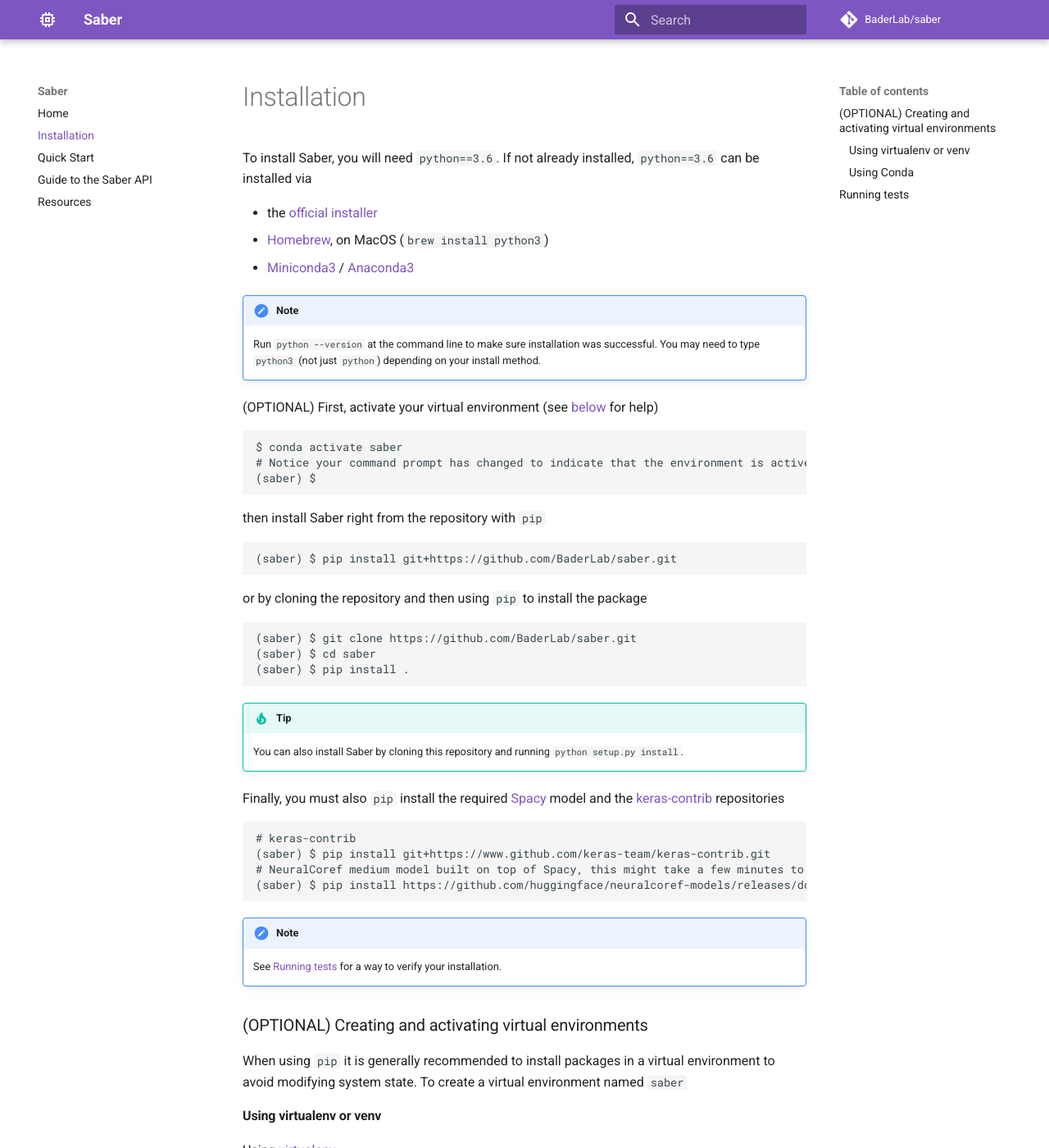
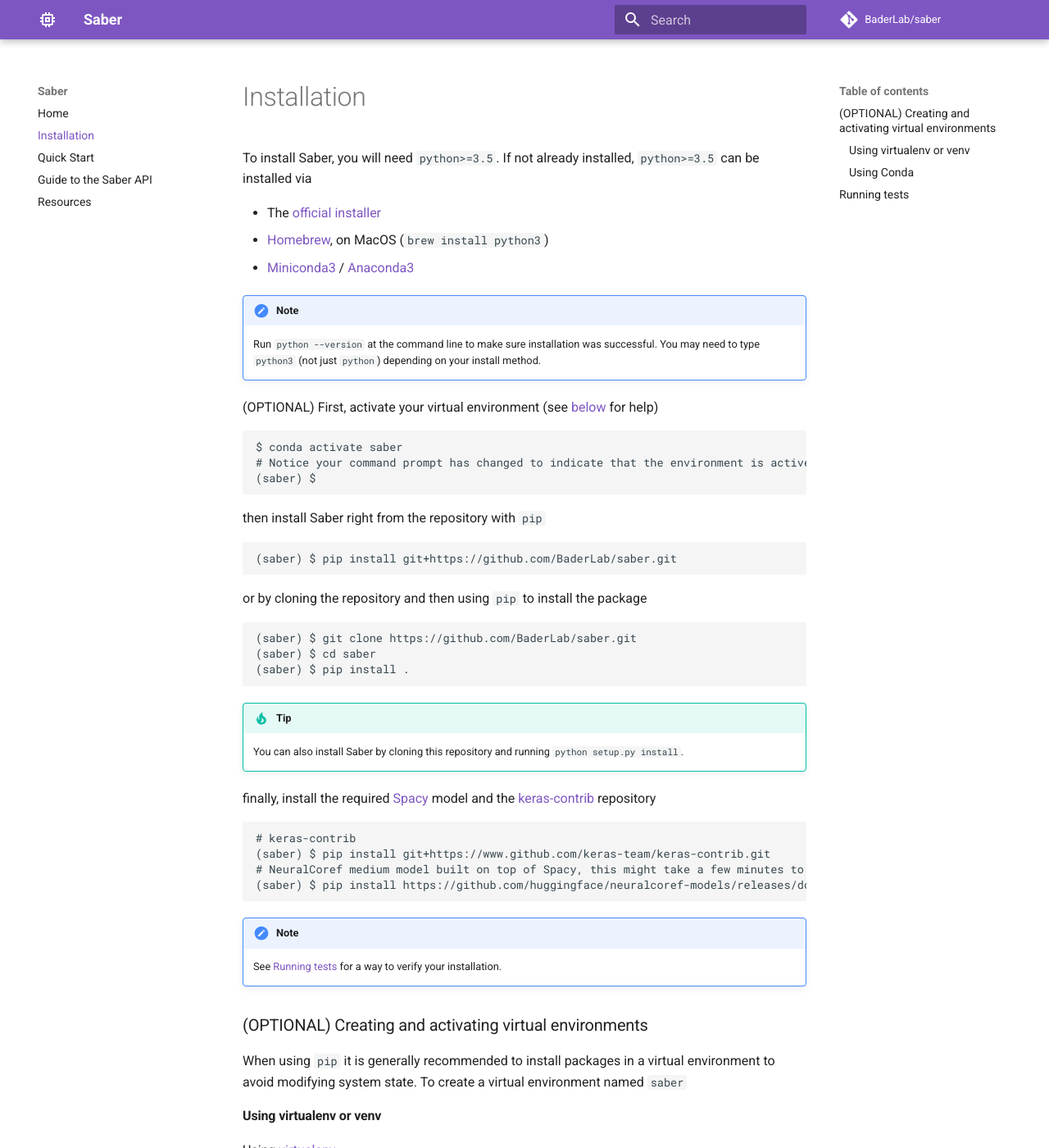
Before and after one commit to BaderLab/saber, an MkDocs documentation site: the page built from docs/installation.md, in a window 1280 px wide and 1400 px high. Shown: the whole window at 82% size. Built offline with MkDocs 1.6.1 and Material for MkDocs 9.7.7, drawn with Linux system fonts in a browser that asks for light colours; comment, search, counter and statistics services are not loaded.

Commit message:
:books: Small cleanup of documentation

````diff
--- a/docs/installation.md
+++ b/docs/installation.md
@@ -1,10 +1,10 @@
 # Installation
 
-To install Saber, you will need `python==3.6`. If not already installed, `python==3.6` can be installed via
+To install Saber, you will need `python>=3.5`. If not already installed, `python>=3.5` can be installed via
 
- - the [official installer](https://www.python.org/downloads/)
- - [Homebrew](https://brew.sh), on MacOS (`brew install python3`)
- - [Miniconda3](https://conda.io/miniconda.html) / [Anaconda3](https://www.anaconda.com/download/)
+- The [official installer](https://www.python.org/downloads/)
+- [Homebrew](https://brew.sh), on MacOS (`brew install python3`)
+- [Miniconda3](https://conda.io/miniconda.html) / [Anaconda3](https://www.anaconda.com/download/)
 
 !!! note
     Run `python --version` at the command line to make sure installation was successful. You may need to type `python3` (not just `python`) depending on your install method.
@@ -34,7 +34,7 @@
 !!! tip
     You can also install Saber by cloning this repository and running `python setup.py install`.
 
-Finally, you must also `pip` install the required [Spacy](https://spacy.io) model and the [keras-contrib](https://github.com/keras-team/keras-contrib) repositories
+finally, install the required [Spacy](https://spacy.io) model and the [keras-contrib](https://github.com/keras-team/keras-contrib) repository
 
 ```
 # keras-contrib
````
Also changed, not shown: docs/quick_start.md (+3 -3 lines).
